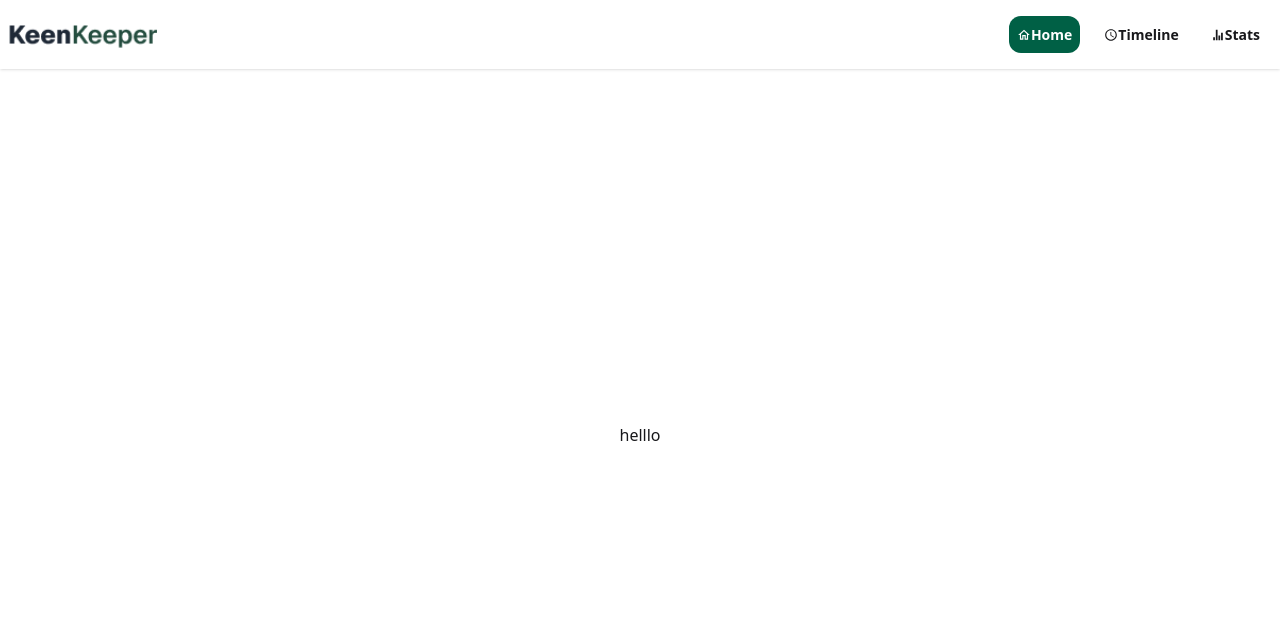
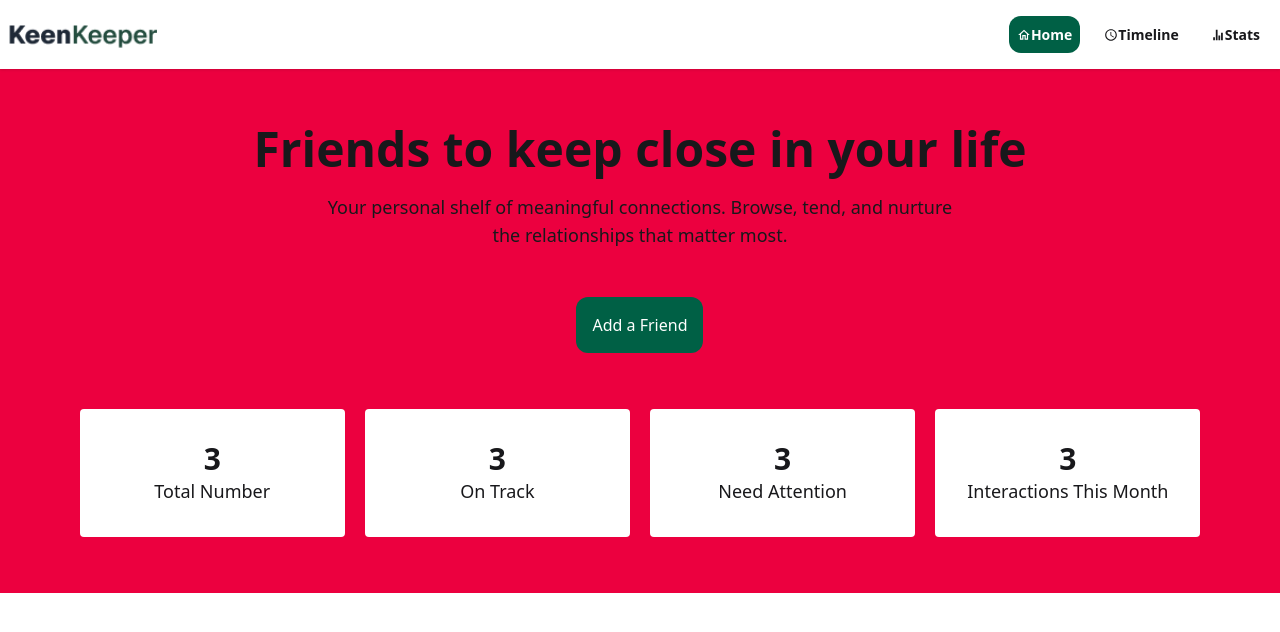
Before and after one commit to thenoname09/a7-web, a Next.js app: page / in a window 1280 px wide. Shown: the top 632 px of the page. Built offline with nearby package versions, Linux system fonts and the light colour scheme.

Commit message:
banner done

```diff
--- a/src/app/page.js
+++ b/src/app/page.js
@@ -1,10 +1,12 @@
+import Banner from "@/components/homepage/Banner";
 
 
 export default function Home() {
   return (
-    <div className="flex flex-col flex-1 items-center justify-center">
-     <h1 className="" > helllo</h1>
-      <h1></h1>
+    <div className=" bg-rose-600  ">
+      <div className="min-w-[80vh] mx-auto">
+        <Banner></Banner>
+      </div>
 
     </div>
   );
--- /dev/null
+++ b/src/components/homepage/Banner.jsx
@@ -0,0 +1,40 @@
+
+
+const Banner = () => {
+    return (
+        <div className=" container   mx-auto flex items-center justify-center flex-col text-center py-14">
+            <div className="
+            ">
+                <h1 className="font-bold text-5xl">Friends to keep close in your life</h1>
+                <p className="text-lg pt-5 ">Your personal shelf of meaningful connections. Browse, tend, and nurture <br /> the relationships that matter most.</p>
+                <div className="flex justify-center mt-12">
+                    <button className=" p-4 rounded-xl  bg-emerald-800 text-white">Add a Friend</button>
+                </div>
+
+            </div>
+
+
+            {/* fnd count */}
+            <div className="grid sm:grid-cols-2 md:grid-cols-3 lg:grid-cols-4  gap-5 text-center mt-14">
+                <div className="bg-white rounded p-8">
+                    <p className="font-semibold text-3xl">3</p>
+                    <p  className="text-lg">Total Number</p>
+                </div >
+                <div className="bg-white rounded p-8 ">
+                    <p className="font-semibold text-3xl">3</p>
+                    <p className="text-lg" >On Track</p>
+                </div >
+                <div className="bg-white  rounded p-8">
+                    <p className="font-semibold text-3xl">3</p>
+                    <p className="text-lg">Need Attention</p>
+                </div>
+                <div className="bg-white rounded p-8">
+                    <p className="font-semibold text-3xl">3</p>
+                    <p className="text-lg">Interactions This Month</p>
+                </div>
+            </div>
+        </div>
+    );
+};
+
+export default Banner;
```
